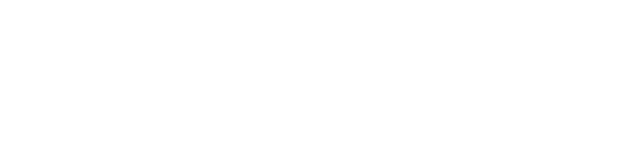
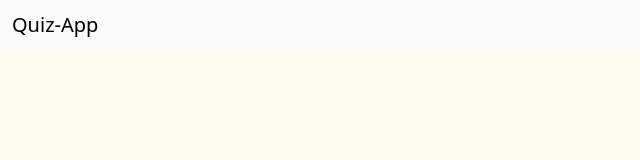
Before and after one commit to christophercrnjak/quizapp, a plain HTML site: page index.html in a window 1280 px wide. Shown: the whole page, without its empty margins (0-640 px from the left). Drawn offline with nearby package versions, Linux system fonts and the light colour scheme.

Commit message:
add first nav + bgcolor for body + some imgs in folder

```diff
--- a/index.html
+++ b/index.html
@@ -5,9 +5,21 @@
     <meta name="viewport" content="width=device-width, initial-scale=1.0">
     <title>Quiz-App</title>
     <link rel="stylesheet" href="style.css">
+    <link rel="icon" type="image/x-icon" href="img/favicon.png">
     <script src="script.js"></script>
+
+    <!-- Bootstrap files -->
+    <link href="https://cdn.jsdelivr.net/npm/bootstrap@5.3.2/dist/css/bootstrap.min.css" rel="stylesheet" integrity="sha384-T3c6CoIi6uLrA9TneNEoa7RxnatzjcDSCmG1MXxSR1GAsXEV/Dwwykc2MPK8M2HN" crossorigin="anonymous">
+    <script src="https://cdn.jsdelivr.net/npm/bootstrap@5.3.2/dist/js/bootstrap.bundle.min.js" integrity="sha384-C6RzsynM9kWDrMNeT87bh95OGNyZPhcTNXj1NW7RuBCsyN/o0jlpcV8Qyq46cDfL" crossorigin="anonymous"></script>
+
 </head>
 <body>
 
+    <nav class="navbar bg-body-tertiary">
+        <div class="container-fluid">
+          <span class="navbar-brand mb-0 h1">Quiz-App</span>
+        </div>
+      </nav>
+
 </body>
 </html>
--- a/style.css
+++ b/style.css
@@ -0,0 +1,4 @@
+body {
+    min-height: 100vh;
+    background-color: #FEFAEF !important;
+}
```
Also changed, not shown: img/brain result.png (added), img/brainbg.jpg (added), img/favicon.png (added), img/logo.png (added), img/tropy.png (added), 1 other file.
